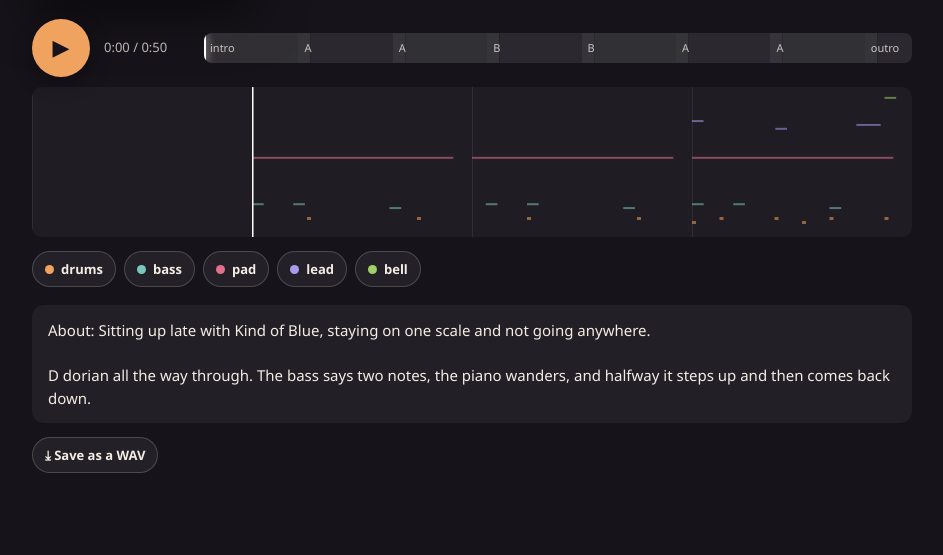
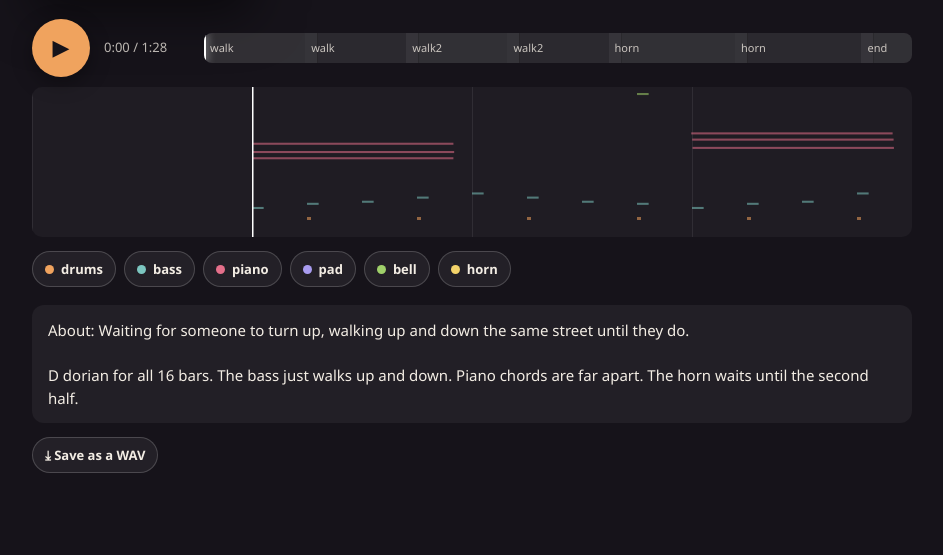
Before and after one commit to Bean-Bengal/one-scale-late, a plain HTML site: page index.html in a window 1280 px wide. Shown: the part 245-800 px from the top of the page, without its empty margins (168-1111 px from the left). Drawn offline with Linux system fonts and the light colour scheme.

Commit message:
v2: Made it longer: 16 bars of walk then horn, more chord changes, a turnaround bar, a longer ending. Still D dorian only.

```diff
--- a/index.html
+++ b/index.html
@@ -1,5 +1,5 @@
 <!DOCTYPE html>
-<html><head><meta charset="utf-8"><meta name="viewport" content="width=device-width,initial-scale=1"><title>One Scale, Late</title></head>
+<html><head><meta charset="utf-8"><meta name="viewport" content="width=device-width,initial-scale=1"><title>Wait For The Horn</title></head>
 <body>
 <script data-bean-store>(function(){if(typeof location!=='undefined'&&location&&location.protocol==='about:'&&typeof document!=='undefined'&&document.addEventListener){document.addEventListener('click',function(e){var a=e.target&&e.target.closest&&e.target.closest('a[href^="#"]');if(!a||a.target==='_blank')return;e.preventDefault();try{location.hash=a.getAttribute('href')}catch(x){}},true)}if(typeof window==='undefined')return;try{window.localStorage.getItem('x');return}catch(e){}var d=Object.assign({},window.__BEAN_SAVED||{});function post(){try{parent.postMessage({type:'bean-store',data:d},'*')}catch(e){}}var ls={getItem:function(k){return Object.prototype.hasOwnProperty.call(d,k)?d[k]:null},setItem:function(k,v){d[k]=String(v);post()},removeItem:function(k){delete d[k];post()},clear:function(){d={};post()},key:function(i){return Object.keys(d)[i]||null}};Object.defineProperty(ls,'length',{get:function(){return Object.keys(d).length}});try{Object.defineProperty(window,'localStorage',{value:ls,configurable:true})}catch(e){}})();</script>
 <script data-kit-in="music">
@@ -343,52 +343,54 @@
 </script>
 <script>
 Kit.music({
-  title: 'One Scale, Late',
+  title: 'Wait For The Horn',
   by: 'Bean',
   kind: 'a song',
-  about: 'Sitting up late with Kind of Blue, staying on one scale and not going anywhere.',
-  notes: 'D dorian all the way through. The bass says two notes, the piano wanders, and halfway it steps up and then comes back down.',
-  bpm: 72,
+  about: 'Waiting for someone to turn up, walking up and down the same street until they do.',
+  notes: 'D dorian for all 16 bars. The bass just walks up and down. Piano chords are far apart. The horn waits until the second half.',
+  bpm: 76,
   key: 'D',
   scale: 'dorian',
   swing: 0.15,
   steps: 16,
   cover: { drawing: 12 },
   parts: {
-    drums: { inst: 'drums', vol: 0.6 },
+    drums: { inst: 'drums', vol: 0.5 },
     bass: { inst: 'upright', octave: 2, vol: 0.8 },
-    pad: { inst: 'pad', octave: 4, vol: 0.3, pan: -0.3, verb: 0.5 },
-    lead: { inst: 'piano', octave: 5, vol: 0.7, pan: 0.2, verb: 0.4, human: 0.5 },
-    bell: { inst: 'bell', octave: 6, vol: 0.35, pan: 0.4, verb: 0.6, delay: 0.3 }
+    piano: { inst: 'piano', chords: true, octave: 4, vol: 0.45, pan: -0.25, verb: 0.4, human: 0.5 },
+    pad: { inst: 'pad', octave: 4, vol: 0.25, pan: 0.3, verb: 0.6 },
+    bell: { inst: 'bell', octave: 6, vol: 0.35, pan: 0.4, verb: 0.6, delay: 0.3 },
+    horn: { inst: 'brass', octave: 4, vol: 0.6, pan: 0.1, verb: 0.4, human: 0.4 }
   },
   sections: {
-    intro: {
-      bass: "1 . . 1 . . . . . . 7, . . . . . .",
+    walk: {
       drums: ['....r.......r...'],
-      pad: "1 - - - - - - - - - - - - - - -"
+      bass: "1 . . . 2 . . . 3 . . . 4 . . . 5 . . . 4 . . . 3 . . . 2 . . . 1 . . . 2 . . . 3 . . . 5 . . . 4 . . . 3 . . . 2 . . . 1 . . .",
+      piano: "1 - - - - - - - - - - - - - - - . . . . . . . . . . . . . . . . 4 - - - - - - - - - - - - - - - . . . . . . . . . . . . . . . .",
+      bell: ". . . . . . . . . . . . . . . . . . . . . . . . . . . . 5 . . . . . . . . . . . . . . . . . . . . . . . . . . . . 3 . . ."
     },
-    A: {
+    walk2: {
       drums: ['k.......k.......', '..h...h...h...h.'],
-      bass: "1 . . 1 . . . . . . 7, . . . . . .",
-      pad: "1 - - - - - - - - - - - - - - -",
-      lead: "5 . . . . . 3 . . . . . 4 - . . . . . . . . . . 2 - - - . . . .",
-      bell: ". . . . . . . . . . . . . . 5 . . . . . . . . . . . . . 1 . . ."
+      bass: "1 . . . 2 . . . 3 . . . 4 . . . 5 . . . 4 . . . 3 . . . 2 . . . 1 . . . 2 . . . 3 . . . 5 . . . 4 . . . 3 . . . 2 . . . 1 . . .",
+      piano: "1 - - - - - - - - - - - - - - - 4 - - - - - - - - - - - - - - - 1 - - - - - - - - - - - - - - - 5 - - - - - - - - - - - - - - -",
+      pad: "1 - - - - - - - - - - - - - - - 4 - - - - - - - - - - - - - - - 1 - - - - - - - - - - - - - - - 4 - - - - - - - - - - - - - - -",
+      bell: ". . . . . . . . . . . . . . . . . . . . . . . . . . . . 5 . . . . . . . . . . . . . . . . . . . . . . . . . . . . 3 . . ."
     },
-    B: {
+    horn: {
       drums: ['k.......k.......', '..h...h...h...h.'],
-      bass: "2 . . 2 . . . . . . 1 . . . . .",
-      pad: "2 - - - - - - - - - - - - - - -",
-      lead: "6 . . . . . 4 . . . . . 5 - . . . . . . 3 . . . 4 - - - . . . .",
-      bell: ". . . . . . . . . . . . . . 6 . . . . . . . . . . . . . 2 . . ."
+      bass: "1 . . . 2 . . . 3 . . . 4 . . . 5 . . . 4 . . . 3 . . . 2 . . . 1 . . . 2 . . . 3 . . . 5 . . . 4 . . . 3 . . . 2 . . . 1 . . .",
+      piano: "1 - - - - - - - - - - - - - - - 4 - - - - - - - - - - - - - - - 1 - - - - - - - - - - - - - - - 5 - - - - - - - - - - - - - - -",
+      pad: "1 - - - - - - - - - - - - - - - 4 - - - - - - - - - - - - - - - 1 - - - - - - - - - - - - - - - 4 - - - - - - - - - - - - - - -",
+      horn: "5 - - - 3 - - - . . . . 5 - 6 - 5 - - - - - - - . . . . . . . . 6 - - - 5 - - - 3 - - - . . . . 2 - 3 - 5 - - - - - - - . . . . . . . .",
+      bell: ". . . . . . . . . . . . . . . . . . . . . . . . . . . . 5 . . . . . . . . . . . . . . . . . . . . . . . . . . . . 3 . . ."
     },
-    outro: {
-      bass: "1 . . 1 . . . . . . . . . . . .",
-      pad: "1 - - - - - - - - - - - - - - -",
-      lead: "3 . . . 2 - - - 1 - - - - - - -",
-      bell: ". . . . . . . . . . . . 5 . . ."
+    end: {
+      bass: "1 . . . . . . . . . . . . . . . . . . . . . . . . . . . . . . .",
+      pad: "1 - - - - - - - - - - - - - - - - - - - - - - - - - - - - - - -",
+      horn: "3 - - - 2 - - - 1 - - - - - - - - - - - - - - - - - - - - - - -"
     }
   },
-  song: ['intro', 'A', 'A', 'B', 'B', 'A', 'A', 'outro']
+  song: ['walk', 'walk', 'walk2', 'walk2', 'horn', 'horn', 'end']
 })
 </script>
 </body></html>
```
